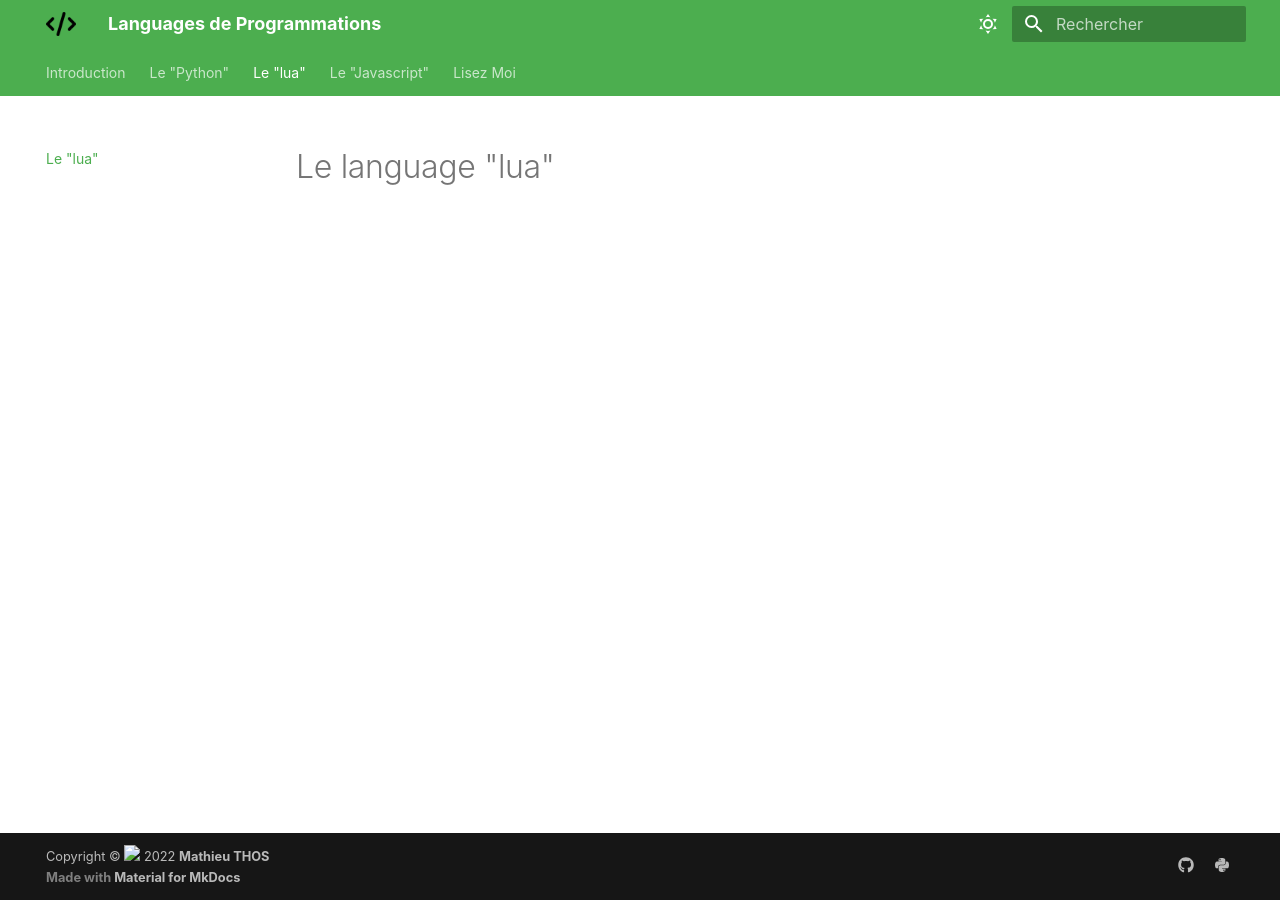
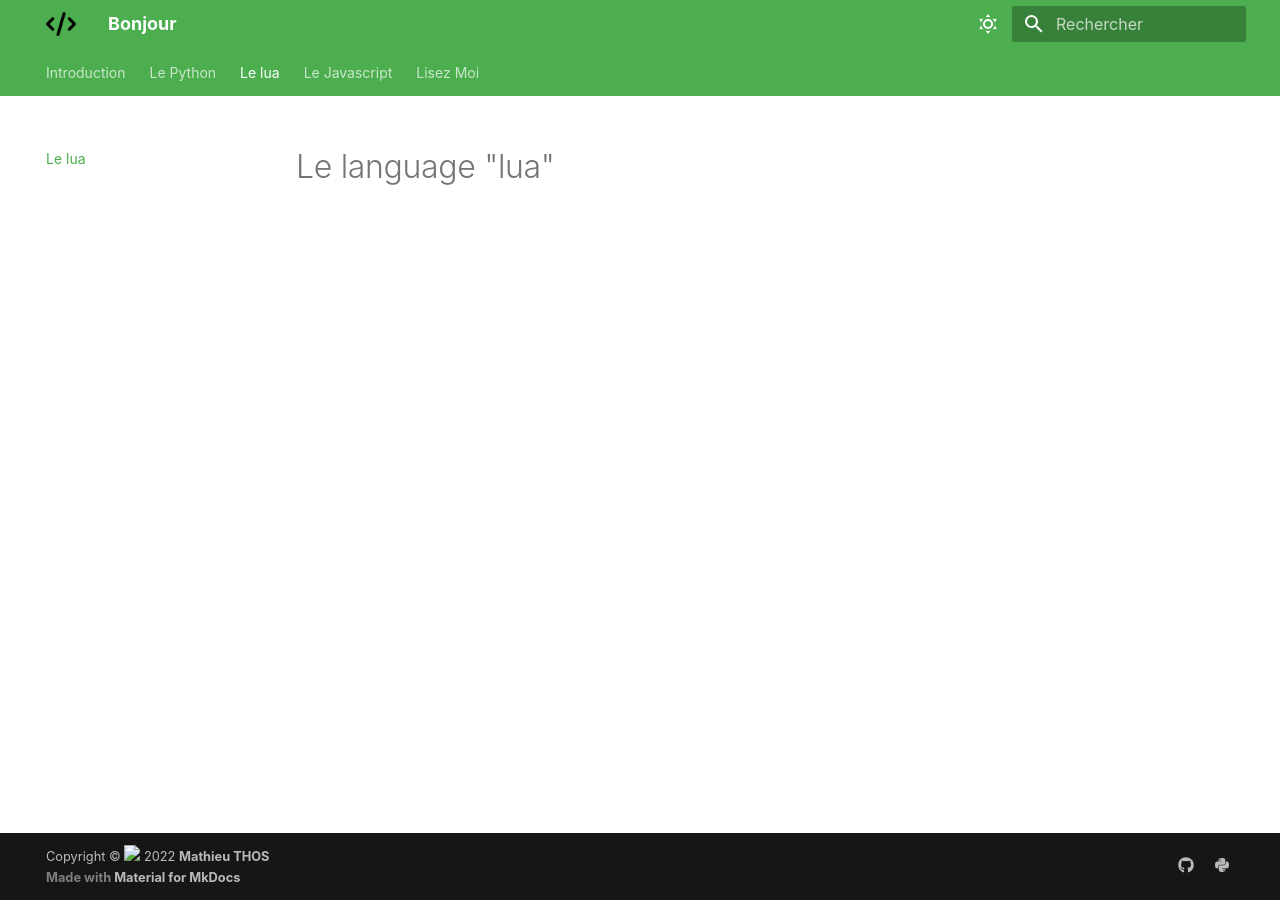
Before and after one commit to OKONORE/languages_programmation, an MkDocs documentation site: the page built from docs/lua.md, in a window 1280 px wide. Built offline with MkDocs 1.6.1 and Material for MkDocs 9.7.7, drawn with Linux system fonts in a browser that asks for light colours; some of the changed lines change nothing that is shown.

Commit message:
Update mkdocs.yml

```diff
--- a/mkdocs.yml
+++ b/mkdocs.yml
@@ -1,5 +1,4 @@
-site_name: Languages de Programmations
-site_url: https://ens-fr.gitlab.io/languages_de_programmation
+site_name: Bonjour
 edit_uri: tree/main/docs/
 site_description: Les languages de programmations
 docs_dir: docs
@@ -8,10 +7,10 @@ copyright: |
 # Modifier le copyright à votre goût
 
 nav:
-    - Introduction: index.md
-    - Le "Python": python.md
-    - Le "lua": lua.md
-    - Le "Javascript": javascript.md
+    - Introduction: index.mdLes Languages de Programmations
+    - Le Python: python.md
+    - Le lua: lua.md
+    - Le Javascript: javascript.md
     - Lisez Moi: lisez_moi.md
 
                                     # JUSTIFICATIONS
```
